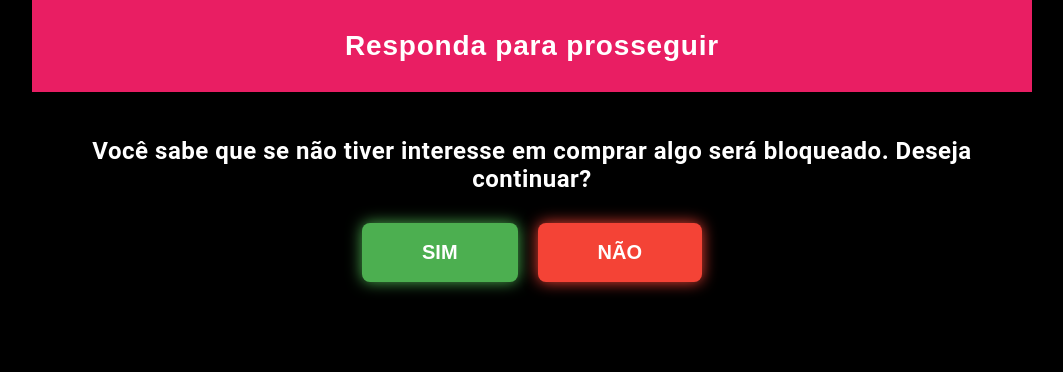
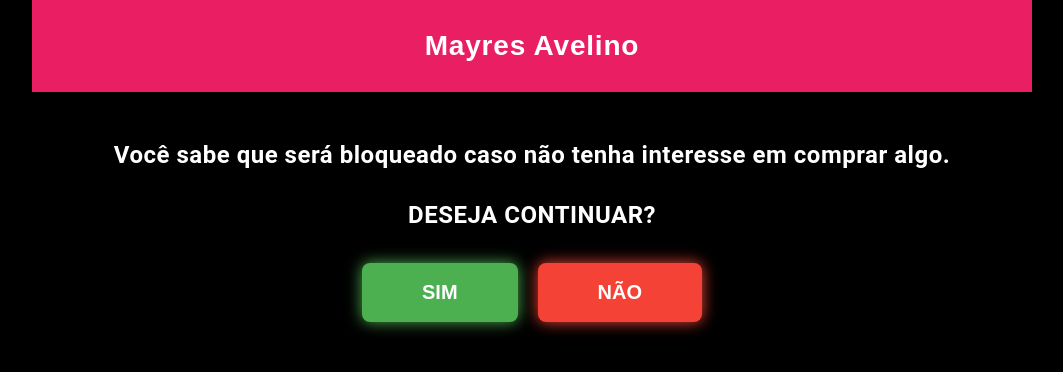
Before and after one commit to avelino-star/Quiz1, a plain HTML site: page index.html in a window 1280 px wide. Shown: the whole page, without its empty margins (108-1171 px from the left). Drawn offline with Linux system fonts and the light colour scheme.

Commit message:
Update index.html

```diff
--- a/index.html
+++ b/index.html
@@ -39,6 +39,13 @@
       text-align: center;
       color: #ffffff;
       margin: 30px 15px;
+      line-height: 1.5;
+    }
+    .text-block p {
+      margin-bottom: 20px;
+    }
+    .text-uppercase {
+      text-transform: uppercase;
     }
     .quiz-buttons {
       display: flex;
@@ -88,13 +95,14 @@
 
   <!-- Seção Destaque -->
   <div class="section destaque">
-    <h1 class="heading">Responda para prosseguir</h1>
+    <h1 class="heading">Mayres Avelino</h1>
   </div>
 
   <!-- Seção com fundo preto -->
   <div class="section preto">
     <div class="text-block">
-      <p>Você sabe que se não tiver interesse em comprar algo será bloqueado. Deseja continuar?</p>
+      <p>Você sabe que será bloqueado caso não tenha interesse em comprar algo.</p>
+      <p class="text-uppercase">DESEJA CONTINUAR?</p>
     </div>
 
     <div class="quiz-buttons">
```
